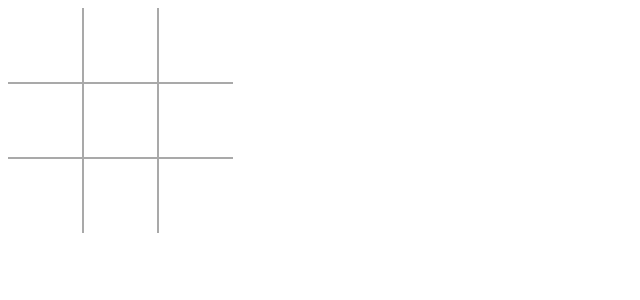
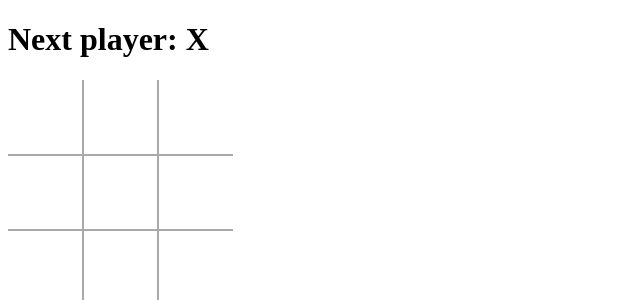
Before and after one commit to githubscientist/fsd57wde, a React (Vite) app: page / in a window 1280 px wide. Shown: the top 300 px of the page, without its empty margins (0-640 px from the left). Built offline with nearby package versions, Linux system fonts and the light colour scheme.

Commit message:
tictactoe game completed

```diff
--- a/src/App.jsx
+++ b/src/App.jsx
@@ -4,35 +4,133 @@ import './App.css';
 const App = () => {
 
   const [squares, setSquares] = useState(Array(9).fill(null));
+  const [xIsNext, setXIsNext] = useState(true);
 
   const handleClick = (i) => {
+
+    if (squares[i] || calculateWinner(squares)) {
+      return;
+    }
+
     const newSquares = squares.slice();
-    newSquares[i] = 'X';
+
+    if (xIsNext) {
+      newSquares[i] = 'X';
+    } else {
+      newSquares[i] = 'O';
+    }
+
     setSquares(newSquares);
+    setXIsNext(!xIsNext);
   }
 
   useEffect(() => {
-    console.log(squares);
+    console.log('squares', squares);
   }, [squares]);
+
+  const calculateWinner = (squares) => {
+    const lines = [
+      [0, 1, 2],
+      [3, 4, 5],
+      [6, 7, 8],
+      [0, 3, 6],
+      [1, 4, 7],
+      [2, 5, 8],
+      [0, 4, 8],
+      [2, 4, 6]
+    ];
+
+    /*
+      squares = ['X', 'X', 'X', 'O', 'O', null, null, null, null]
+
+      [a, b, c] = [0, 1, 2]
+
+      squares[a] is not null
+      squares[a] is equal to squares[b]
+      squares[a] is equal to squares[c]
+
+      return squares[0]
+    */
+
+    for (let i = 0; i < lines.length; i++){
+      const [a, b, c] = lines[i];
+
+      if(squares[a] && squares[a] === squares[b] && squares[a] === squares[c]){
+        return squares[a];
+      }
+    }
+
+    return null;
+  }
+
+  let status;
+  let winner = calculateWinner(squares);
+
+  if (winner) {
+    status = 'Winner: ' + winner;
+  } else if (squares.every(square => square !== null)) {
+    status = 'Draw!';
+  } else {
+    status = 'Next player: ' + (xIsNext ? 'X' : 'O');
+  }
 
   return (
     <div>
-      <div className='row'>
-        <button className='square' onClick={() => handleClick(0)}></button>
-        <button className='square' onClick={() => handleClick(1)}></button>
-        <button className='square' onClick={() => handleClick(2)}></button>
+      <h1>{ status }</h1>
+      <div>
+        <div className='row'>
+        <button
+          className='square'
+            onClick={() => handleClick(0)}
+            value={squares[0]}
+        >{squares[0]}</button>
+        <button
+          className='square'
+            onClick={() => handleClick(1)}
+            value={squares[1]}
+        >{squares[1]}</button>
+        <button
+          className='square'
+            onClick={() => handleClick(2)}
+            value={squares[2]}
+        >{ squares[2] }</button>
       </div>
 
       <div className='row'>
-        <button className='square' onClick={() => handleClick(3)}></button>
-        <button className='square' onClick={() => handleClick(4)}></button>
-        <button className='square' onClick={() => handleClick(5)}></button>
+        <button
+          className='square'
+            onClick={() => handleClick(3)}
+            value={squares[3]}
+        >{squares[3]}</button>
+        <button
+          className='square'
+            onClick={() => handleClick(4)}
+            value={squares[4]}
+        >{squares[4]}</button>
+        <button
+          className='square'
+            onClick={() => handleClick(5)}
+            value={squares[5]}
+        >{ squares[5] }</button>
       </div>
 
       <div className='row'>
-        <button className='square' onClick={() => handleClick(6)}></button>
-        <button className='square' onClick={() => handleClick(7)}></button>
-        <button className='square' onClick={() => handleClick(8)}></button>
+        <button
+          className='square'
+            onClick={() => handleClick(6)}
+            value={squares[6]}
+        >{squares[6]}</button>
+        <button
+          className='square'
+            onClick={() => handleClick(7)}
+            value={squares[7]}
+        >{squares[7]}</button>
+        <button
+          className='square'
+            onClick={() => handleClick(8)}
+            value={squares[8]}
+        >{ squares[8]}</button>
+      </div>
       </div>
     </div>
   )
```
